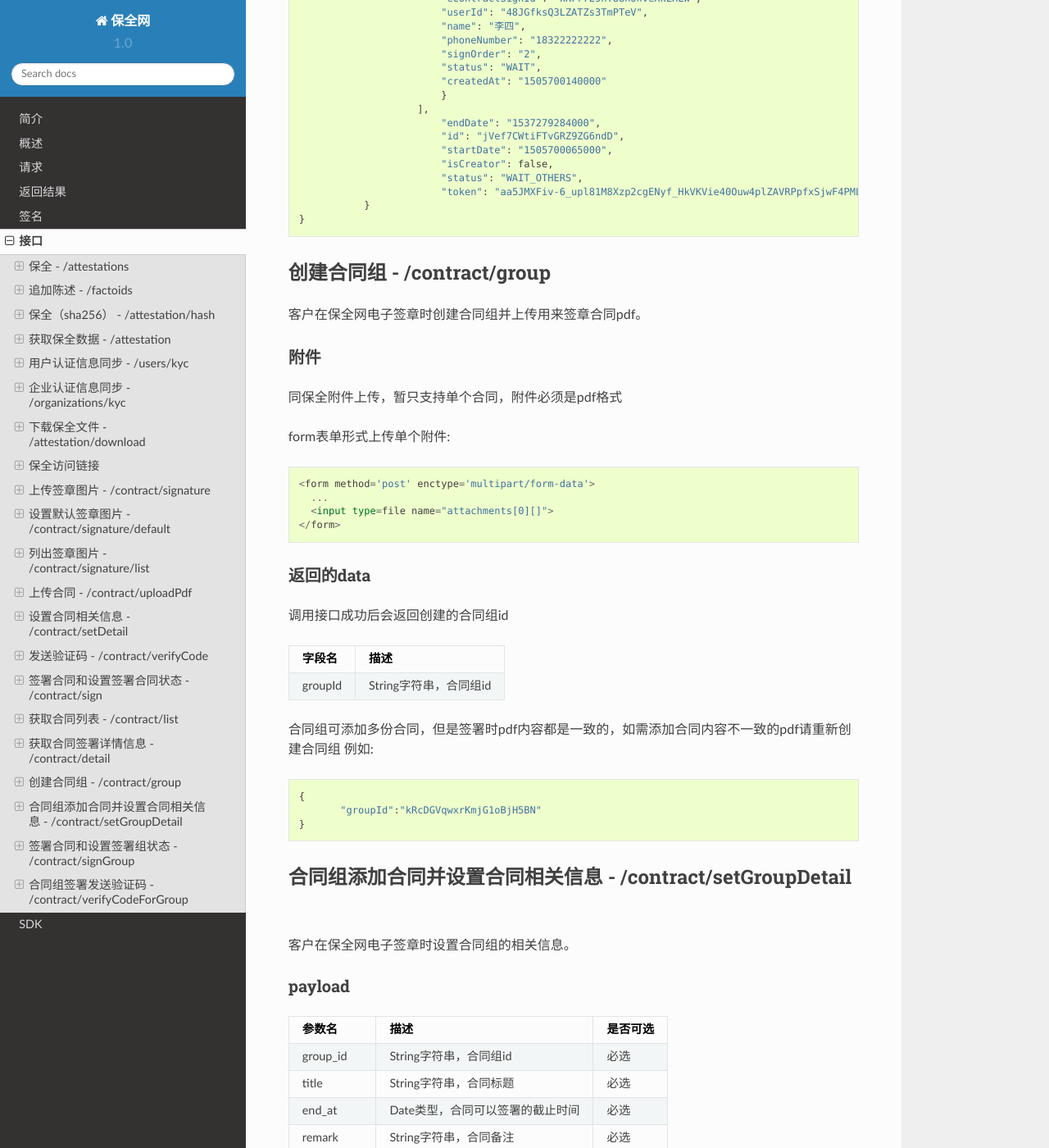
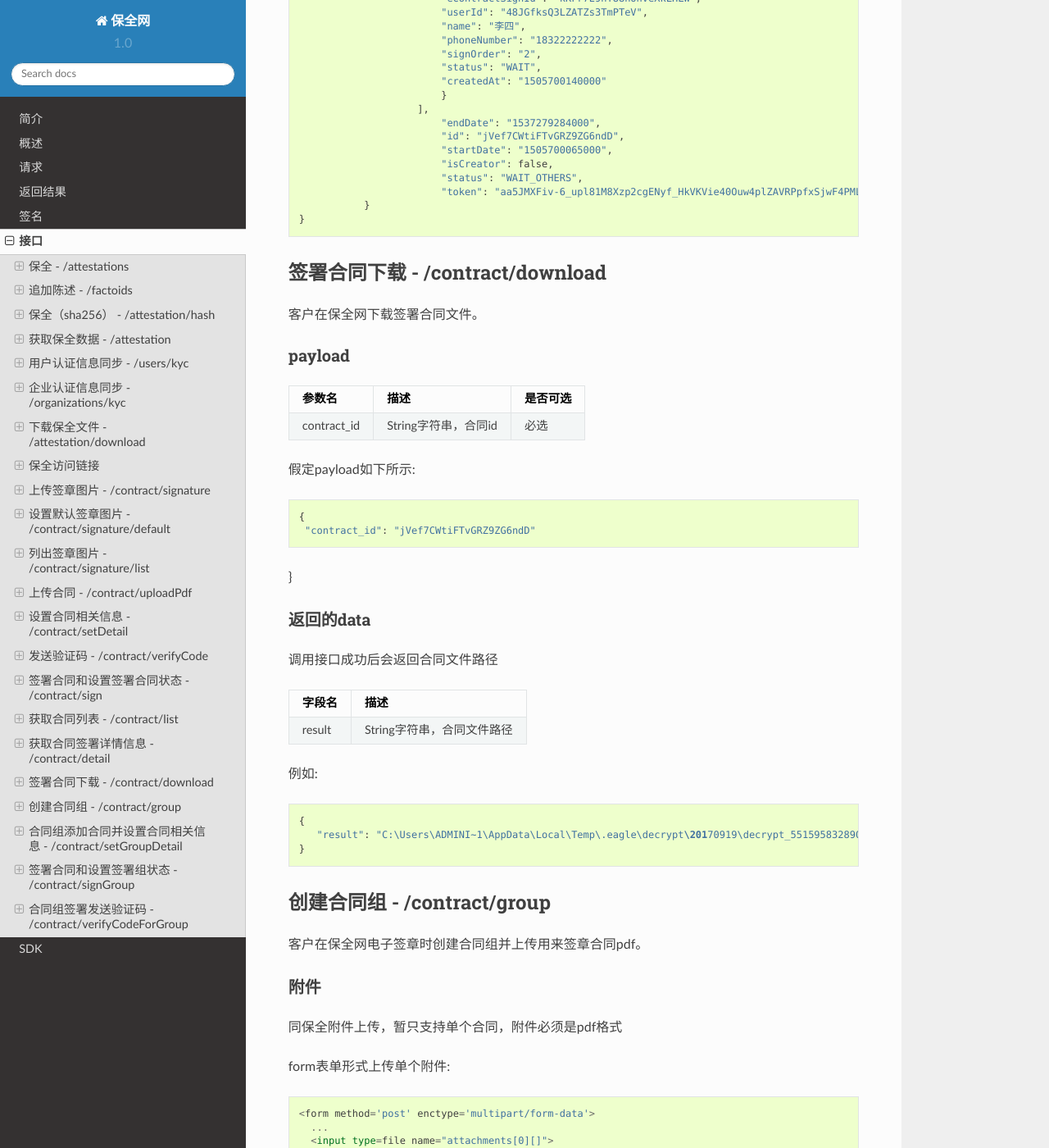
Before and after one commit to baoquan-hq/readthedocs, a Sphinx documentation site: the page built from docs/api.rst, in a window 1280 px wide and 1400 px high, scrolled down 24739 px. Shown: the whole window at 82% size. Built offline with Sphinx 7.4.7 and the Read the Docs theme 2.0.0, drawn with Linux system fonts in a browser that asks for light colours.

Commit message:
add contract download

```diff
--- a/docs/api.rst
+++ b/docs/api.rst
@@ -1041,6 +1041,42 @@ Map                   key-value，value为合同详情
 		   }
 	}
 
+签署合同下载 - /contract/download
+----------------------
+
+客户在保全网下载签署合同文件。
+
+payload
+^^^^^^^^^^^^^^^
+
+=================  ======================================= ================
+参数名 				描述                         是否可选
+=================  ======================================= ================
+contract_id            String字符串，合同id                      必选
+=================  ======================================= ================
+假定payload如下所示::
+
+   {
+    "contract_id": "jVef7CWtiFTvGRZ9ZG6ndD"
+}
+
+返回的data
+^^^^^^^^^^^^^^
+
+调用接口成功后会返回合同文件路径
+
+=================  ================================
+字段名 				描述
+=================  ================================
+result                  String字符串，合同文件路径
+=================  ================================
+
+例如::
+
+	{
+    	   "result": "C:\Users\ADMINI~1\AppData\Local\Temp\.eagle\decrypt\20170919\decrypt_5515958328902127004.pdf"
+	}
+
 创建合同组 - /contract/group
 ----------------------
 客户在保全网电子签章时创建合同组并上传用来签章合同pdf。
```
